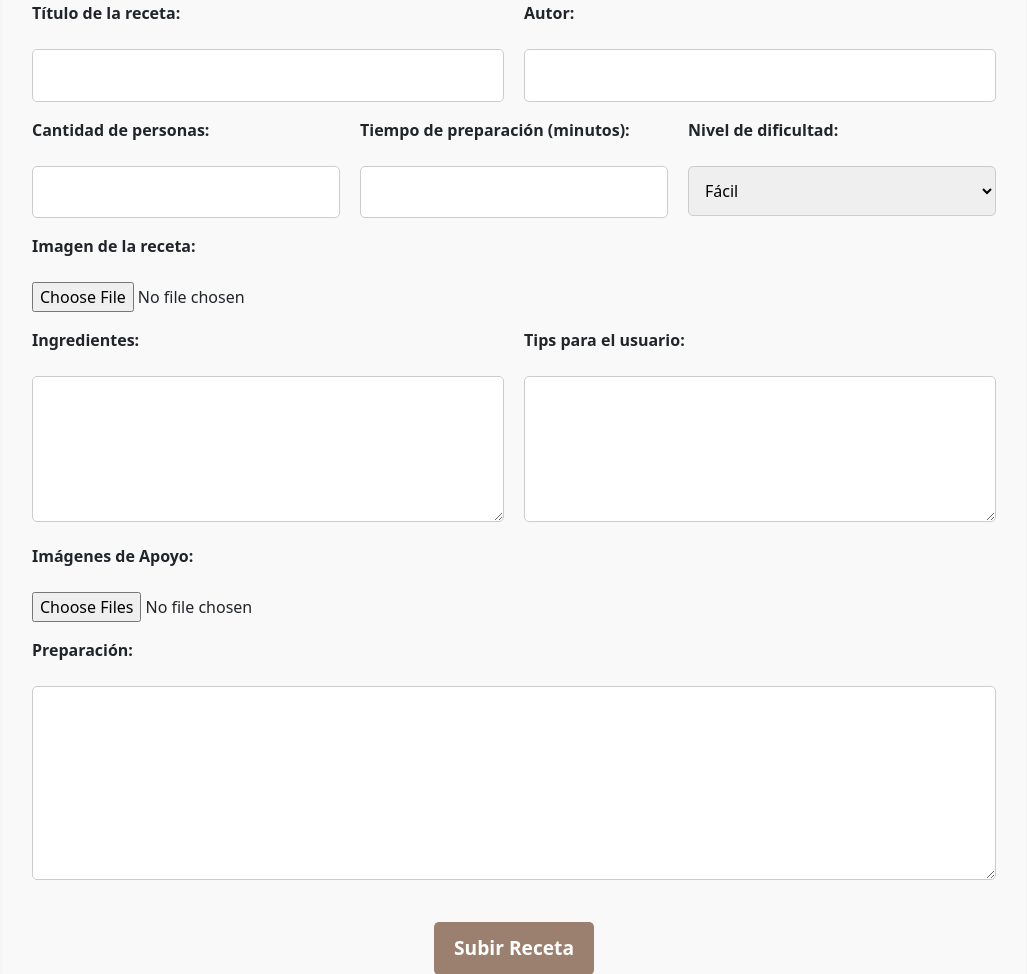
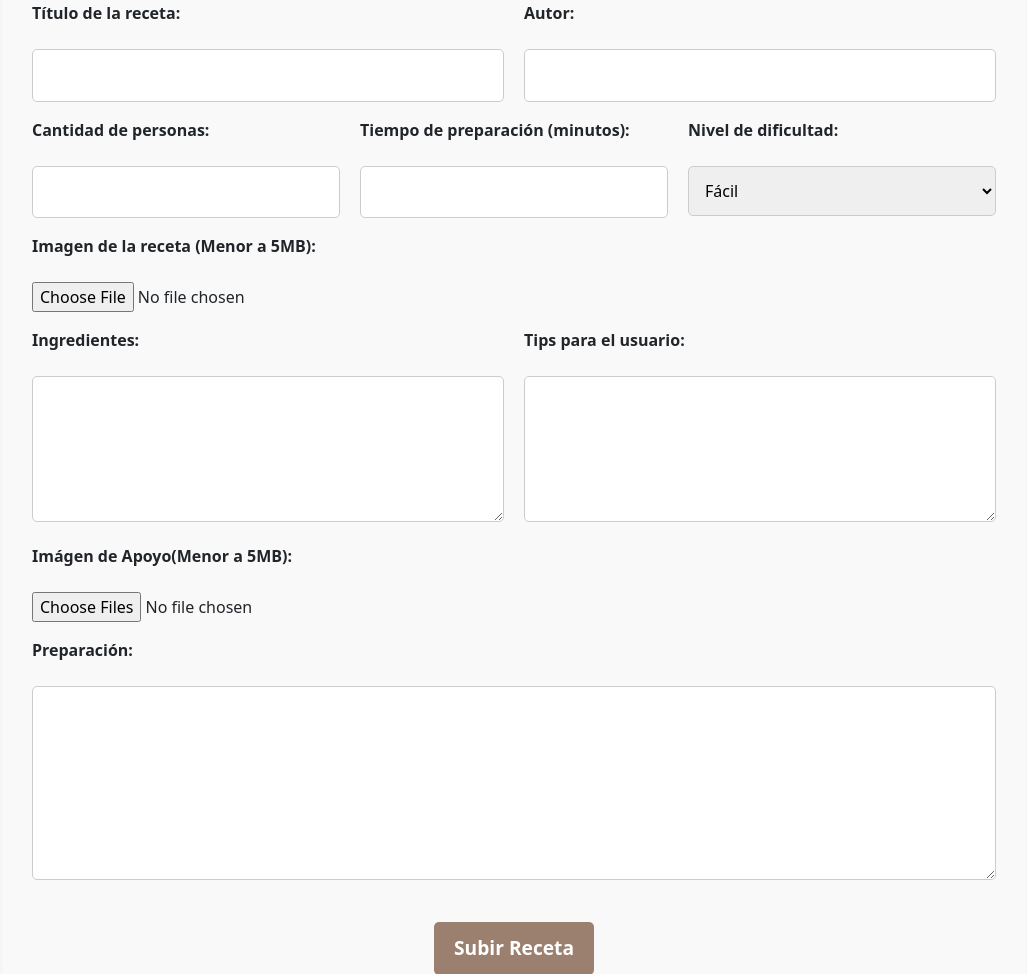
Before and after one commit to campoy02/AppWeb, a Flask app: page /subir in a window 1280 px wide. Shown: the part 343-1317 px from the top of the page, without its empty margins (126-1153 px from the left). Run offline with Flask 3, Linux system fonts and the light colour scheme; the visitor is signed in with stand-in values (Sample User, id 1); data comes from the database, SQL or seed files in the repository; some libraries are stand-ins or nearby versions.

Commit message:
Control de Resoluciones en formulario Subir

```diff
--- a/app/src/app.py
+++ b/app/src/app.py
@@ -1,10 +1,19 @@
+#Para Manejo de Archivos (Ver ruta de "/Subir")
 import os
+#Numeros aleatorios (Ver la ruta de "/subir")
 from random import randint
+#Para "Sanitizar" los nombres de archivo, evitar caracteres problematicos (Ver la ruta de "/subir")
+from werkzeug.utils import secure_filename
+#Para reducir la resolucion de la imagen (Ver la ruta "/subir")
+#Efectivamente, tuve que importar como 4 cosas para una sola ruta xd
+from PIL import Image
+#Cosas del flask
 from flask import Flask, abort, flash, redirect, request, render_template, url_for
-from werkzeug.utils import secure_filename
+from flask_mysqldb import MySQL
 from flask_login import LoginManager, login_user, logout_user, login_required, current_user
+#Para los decoradores (Ver funcion de Admin Requiered)
 from functools import wraps
-from flask_mysqldb import MySQL
+#Modulos propios
 from Config import config
 from models.ModelUsers import ModelUsers
 from models.entities.users import User
@@ -118,6 +127,9 @@ def subir():
 
             if not os.path.exists(app.config['UPLOAD_PATH']):
                 os.makedirs(app.config['UPLOAD_PATH'])
+            #Favor de actualizar los comentarios en caso de cambiar alguno de estos limites
+            TMAX = 5 * 1024 * 1024 #Tamaño maximo actual: 7MB por imagen
+            RMAX = (1500,1200) #Resolucion maxima actual:  1000x1200
 
             # Nomeclatura de el nombre = Numero aleatorio entre 1 a 1000 + ID de el usuario que la subio
             numero = randint(1, 1000)
@@ -132,14 +144,24 @@ def subir():
             extension2 = os.path.splitext(img2.filename)[1]
             nombreimg2 = f"{nombrearchivo2}{extension2}"
 
-            # Para guardar las imagenes en el directorio
+            img_pil = Image.open(img)
+            img_pil2 = Image.open(img2)
+
+            img_pil.thumbnail(RMAX)
+            img_pil2.thumbnail(RMAX)
+
+            if img_pil.content_length > TMAX or img_pil2.content_length > TMAX:
+                flash("Una de las imagenes excede los 5MB, Favor de ingresar un archivo mas ligero")
+                return redirect(url_for('subir'))
+
+            # Ruta desde root para guardar las imagenes en uploads
             file_path = os.path.join(app.config['UPLOAD_PATH'], secure_filename(new_filename))
-            img.save(file_path)
+            img_pil.save(file_path)
 
             file_path2 = os.path.join(app.config["UPLOAD_PATH"], secure_filename (nombreimg2))
-            img2.save(file_path2)
+            img_pil2.save(file_path2)
 
-            # Esta otra ruta es para que las pueda leer HTML
+            # Ruta para que los HTML la puedan referencias
             ruta1 = f"../../static/uploads/" + new_filename
             ruta2 = f"../../static/uploads/" + nombreimg2
 
--- a/app/src/templates/public/Subir.html
+++ b/app/src/templates/public/Subir.html
@@ -124,7 +124,7 @@
             </div>
 
             <div class="form-group">
-                <label for="imagen-receta">Imagen de la receta:</label>
+                <label for="imagen-receta">Imagen de la receta (Menor a 5MB):</label>
                 <p>
                 <p>
                     <input type="file" id="imagen-receta" name="imagen-receta" accept=".jpg, .jpeg, .png">
@@ -146,7 +146,7 @@
             </div>
 
             <div class="form-group">
-                <label for="imagenes-apoyo">Imágenes de Apoyo:</label>
+                <label for="imagenes-apoyo">Imágen de Apoyo(Menor a 5MB):</label>
                 <p>
                 <p>
                     <input type="file" id="imagenes-apoyo" name="imagenes-apoyo" accept=".jpg, .jpeg, .png" multiple>
```
Also changed, not shown: app/src/static/uploads/2202.jpg (added), app/src/static/uploads/2202apoyo.jpg (added), app/src/static/uploads/5402.jpg (added), app/src/static/uploads/5402apoyo.jpg (added), app/src/static/uploads/9772.jpg (added), app/src/static/uploads/9772apoyo.jpg (added).
